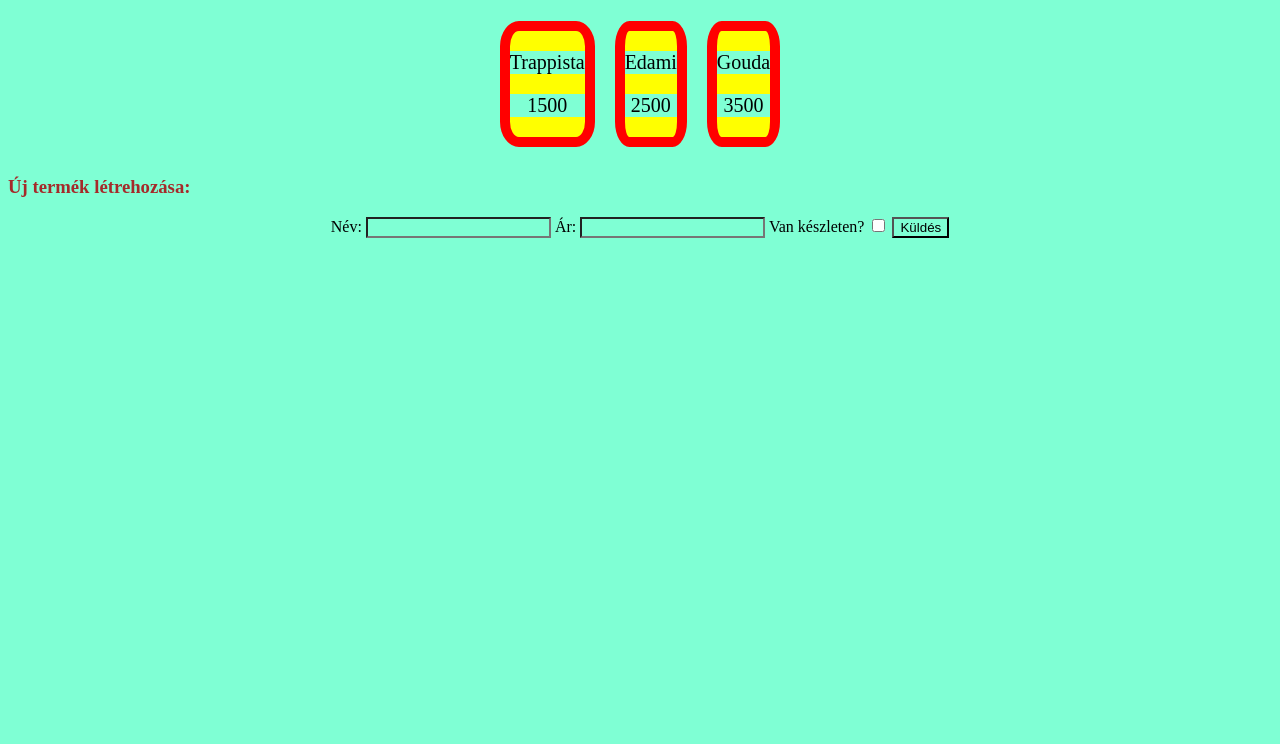
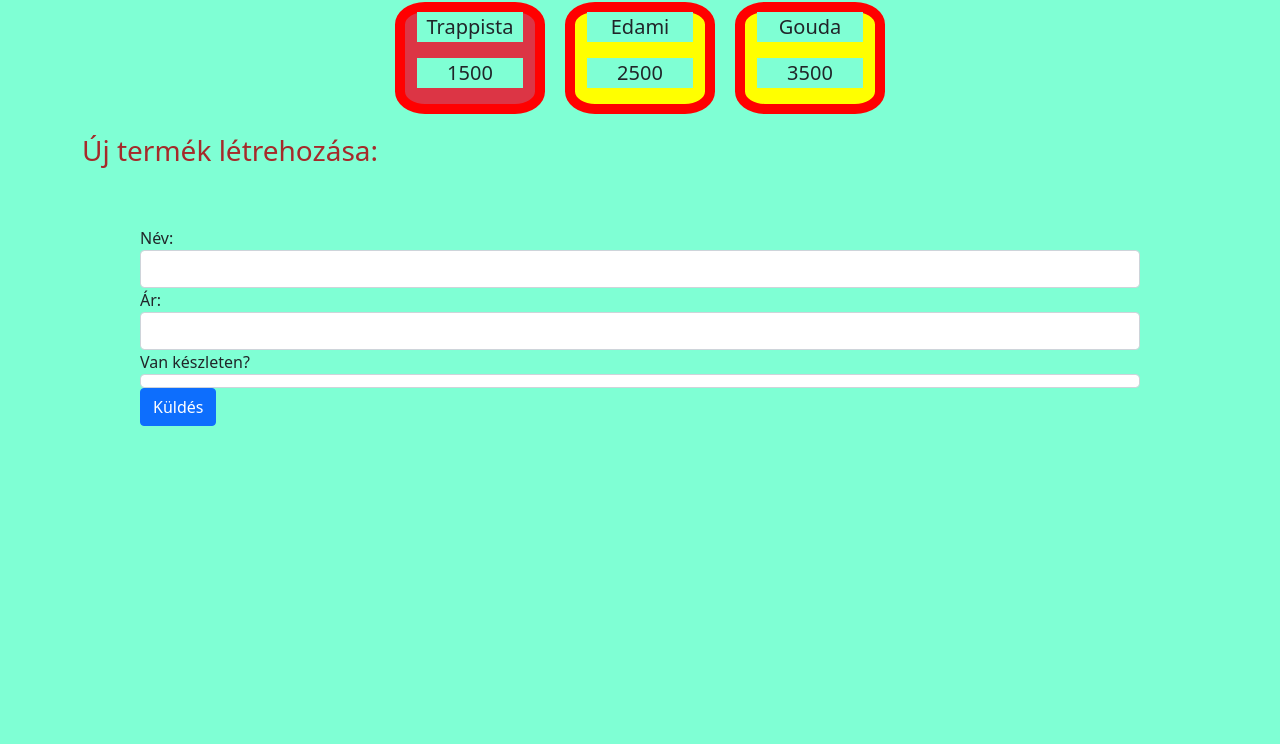
Before and after one commit to Rhzsolt/shopsaj-t, a plain HTML site: page index.html in a window 1280 px wide. Shown: the part 56-800 px from the top of the page. Drawn offline with nearby package versions, Linux system fonts and the light colour scheme.

Commit message:
danger ok

```diff
--- a/index.html
+++ b/index.html
@@ -5,6 +5,7 @@
     <meta http-equiv="X-UA-Compatible" content="IE=edge">
     <meta name="viewport" content="width=device-width, initial-scale=1.0">
     <title>Document</title>
+    <link href="https://cdn.jsdelivr.net/npm/bootstrap@5.1.1/dist/css/bootstrap.min.css" rel="stylesheet" integrity="sha384-F3w7mX95PdgyTmZZMECAngseQB83DfGTowi0iMjiWaeVhAn4FJkqJByhZMI3AhiU" crossorigin="anonymous">
     <link rel="stylesheet" href="css/style.css">
 
 </head>
--- a/js/main.js
+++ b/js/main.js
@@ -33,7 +33,7 @@ function renderProducts() {
 for ( var product of state.products){
 
     productHTML +=`
-    <div class ="card">
+    <div class ="card ${product.isInStock ? '' : 'bg-danger'}">
    <p>${product.name}</p>
    <p>${product.price}</p>
    </div>
```
